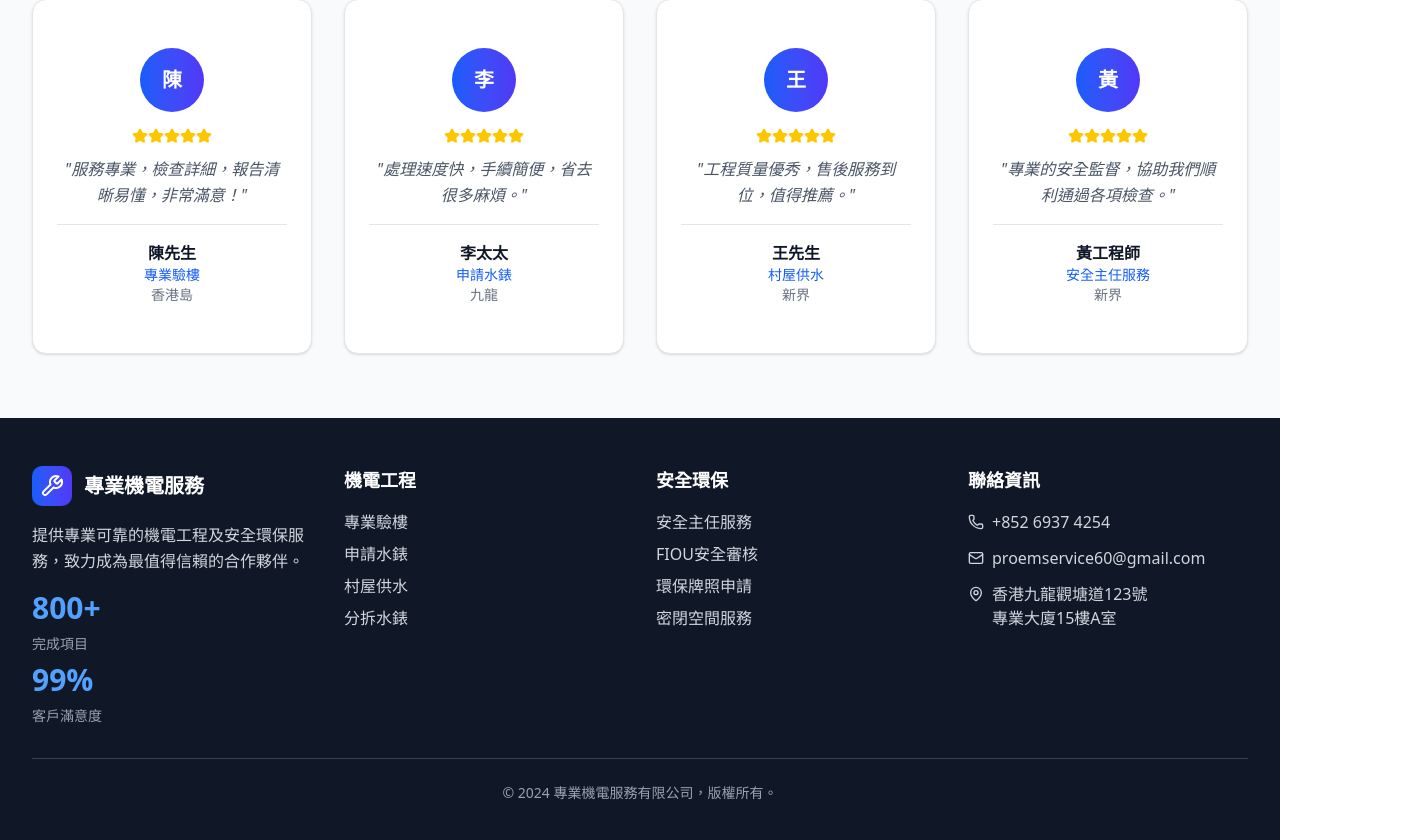
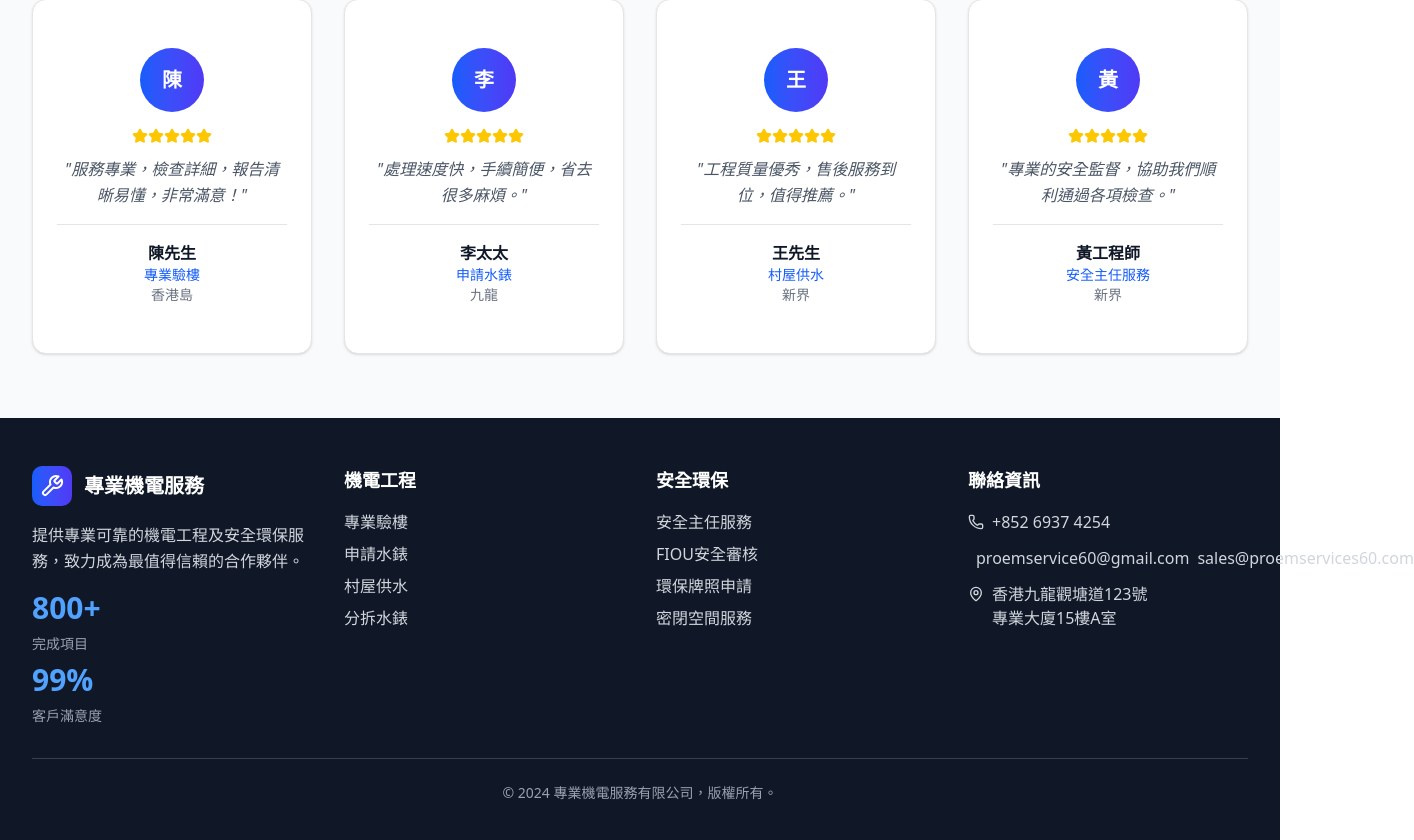
Before and after one commit to knleung60-create/Proemservicess60-website, a React (Vite) app: page / in a window 1280 px wide. Shown: the part 3833-4673 px from the top of the page, 1414 px wide, since content can reach past the window. Built offline with nearby package versions, Linux system fonts and the light colour scheme.

Commit message:
更新內容

```diff
--- a/src/App.jsx
+++ b/src/App.jsx
@@ -1307,6 +1307,7 @@ function App() {
                 <div className="flex items-center justify-center sm:justify-start space-x-2">
                   <Mail className="w-4 h-4" />
                   <span>proemservice60@gmail.com</span>
+                  <span>sales@proemservices60.com</span>
                 </div>
                 <div className="flex items-start justify-center sm:justify-start space-x-2">
                   <MapPin className="w-4 h-4 mt-1 flex-shrink-0" />
```
